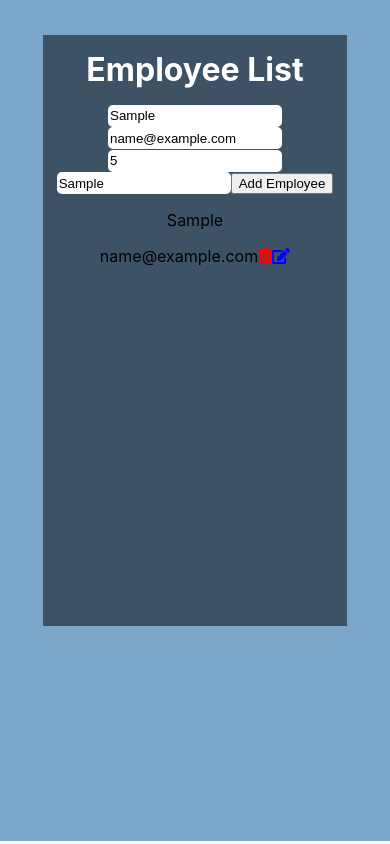
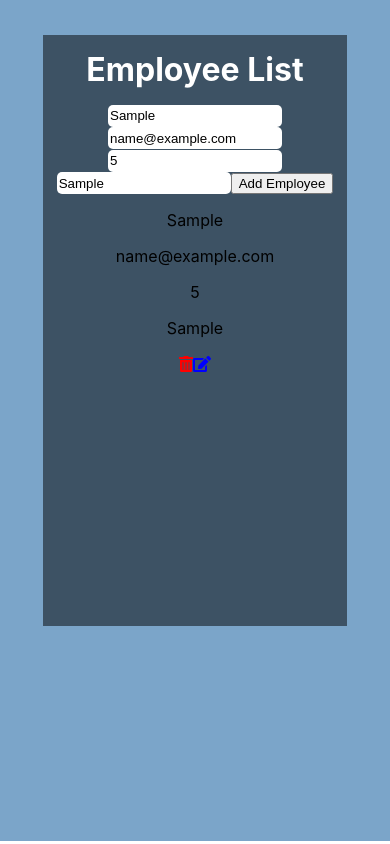
Before and after one commit to Bhaveshsingh022000/EmployeeList, a React (Create React App) app: page / in a window 390 px wide. Both pictures are taken after typing "Sample", "name@example.com", "5", "Sample" into the empty fields and a click on the button "Add Employee". Built offline with nearby package versions, Linux system fonts and the light colour scheme.

Commit message:
added edithanlder to email phone designation

```diff
--- a/src/App.js
+++ b/src/App.js
@@ -16,17 +16,17 @@ class App extends Component {
   }
 
   inputChangeHandler = (event, type) => {
-    if(type === "name"){
+    if (type === "name") {
       this.setState({ tempName: event.target.value });
-      console.log(this.state.tempName);
+      // console.log(this.state.tempName);
     }
-    if(type === "email"){
+    if (type === "email") {
       this.setState({ tempEmail: event.target.value });
     }
-    if(type === "phone"){
+    if (type === "phone") {
       this.setState({ tempPhone: event.target.value });
     }
-    if(type === "designation"){
+    if (type === "designation") {
       this.setState({ tempDesignation: event.target.value });
     }
 
@@ -39,9 +39,30 @@ class App extends Component {
     console.log(this.state.employees);
   }
 
-  inputEditHandler = (event, i) => {
+  editNameHandler = (event, i) => {
     const employees = [...this.state.employees];
     employees[i].name = event.target.value;
+    this.setState({ employees: employees });
+    // console.log(this.state.employees[i].name);
+  }
+
+  editEmailHandler = (event, i) => {
+    const employees = [...this.state.employees];
+    employees[i].email = event.target.value;
+    this.setState({ employees: employees });
+    // console.log(this.state.employees[i].name);
+  }
+
+  editPhoneHandler = (event, i) => {
+    const employees = [...this.state.employees];
+    employees[i].phone = event.target.value;
+    this.setState({ employees: employees });
+    // console.log(this.state.employees[i].name);
+  }
+
+  editDesignationHandler = (event, i) => {
+    const employees = [...this.state.employees];
+    employees[i].designation = event.target.value;
     this.setState({ employees: employees });
     // console.log(this.state.employees[i].name);
   }
@@ -57,10 +78,15 @@ class App extends Component {
     if (this.state.employees.length !== 0) {
       employees = this.state.employees.map((el, index) => {
         return <Employee
-          changeEdit={(event) => this.inputEditHandler(event, index)}
+          changeName={(event) => this.editNameHandler(event, index)}
+          changePhone={(event) => this.editPhoneHandler(event, index)}
+          changeEmail={(event) => this.editEmailHandler(event, index)}
+          changeDesignation={(event) => this.editDesignationHandler(event, index)}
           key={this.state.employees[index].id}
           name={this.state.employees[index].name}
           email={this.state.employees[index].email}
+          phone={this.state.employees[index].phone}
+          designation={this.state.employees[index].designation}
           deleteEmployee={() => this.deleteHandler(index)}
         />
       })
@@ -70,10 +96,10 @@ class App extends Component {
       <div className={classes.Main}>
         <div className={classes.MainContainer}>
           <h1>Employee List</h1>
-          <InputField changed={(event) => this.inputChangeHandler(event,"name")} inputType="text" placeholderVal="Enter Name" />
-          <InputField changed={(event) => this.inputChangeHandler(event,"email")} inputType="email" placeholderVal="Enter Email" />
-          <InputField changed={(event) => this.inputChangeHandler(event,"phone")} inputType="number" placeholderVal="Enter Phone Number" />
-          <InputField changed={(event) => this.inputChangeHandler(event,"designation")} inputType="text" placeholderVal="Enter Designation" />
+          <InputField changed={(event) => this.inputChangeHandler(event, "name")} inputType="text" placeholderVal="Enter Name" />
+          <InputField changed={(event) => this.inputChangeHandler(event, "email")} inputType="email" placeholderVal="Enter Email" />
+          <InputField changed={(event) => this.inputChangeHandler(event, "phone")} inputType="number" placeholderVal="Enter Phone Number" />
+          <InputField changed={(event) => this.inputChangeHandler(event, "designation")} inputType="text" placeholderVal="Enter Designation" />
           <button onClick={this.addEmployeeHandler}>Add Employee</button>
           {employees}
         </div>
--- a/src/Containers/Employee/Employee.js
+++ b/src/Containers/Employee/Employee.js
@@ -8,16 +8,20 @@ class Employee extends Component {
     state = {
         showEdit: false
     }
-    toggleEdit = ()=>{
+    toggleEdit = () => {
         this.setState((prevState, nextProps) => { return ({ showEdit: !prevState.showEdit }) })
     }
     render() {
         return (
             <div>
-                <p>{this.state.showEdit ? <InputField changed={this.props.changeEdit} val={this.props.name} /> : this.props.name}</p>
-                  <p>  {this.state.showEdit ? <InputField changed={this.props.changeEdit} val={this.props.email} /> : this.props.email}
-                    <span onClick={this.props.deleteEmployee}><FontAwesomeIcon icon={faTrashAlt} color="red" /></span>
-                    {this.state.showEdit ? <span onClick={this.toggleEdit} ><FontAwesomeIcon icon={faSave} color="green"/></span> : <span onClick={this.toggleEdit}><FontAwesomeIcon icon={faEdit} color="blue" /></span>}
+                <p>  {this.state.showEdit ? <InputField changed={this.props.changeName} val={this.props.name} /> : this.props.name}</p>
+                <p>  {this.state.showEdit ? <InputField changed={this.props.changeEmail} val={this.props.email} /> : this.props.email}</p>
+                <p>  {this.state.showEdit ? <InputField changed={this.props.changePhone} val={this.props.phone} /> : this.props.phone}</p>
+                <p>  {this.state.showEdit ? <InputField changed={this.props.changeDesignation} val={this.props.designation} /> : this.props.designation}</p>
+
+
+                <p>    <span onClick={this.props.deleteEmployee}><FontAwesomeIcon icon={faTrashAlt} color="red" /></span>
+                    {this.state.showEdit ? <span onClick={this.toggleEdit} ><FontAwesomeIcon icon={faSave} color="green" /></span> : <span onClick={this.toggleEdit}><FontAwesomeIcon icon={faEdit} color="blue" /></span>}
                 </p>
             </div>
         );
```
